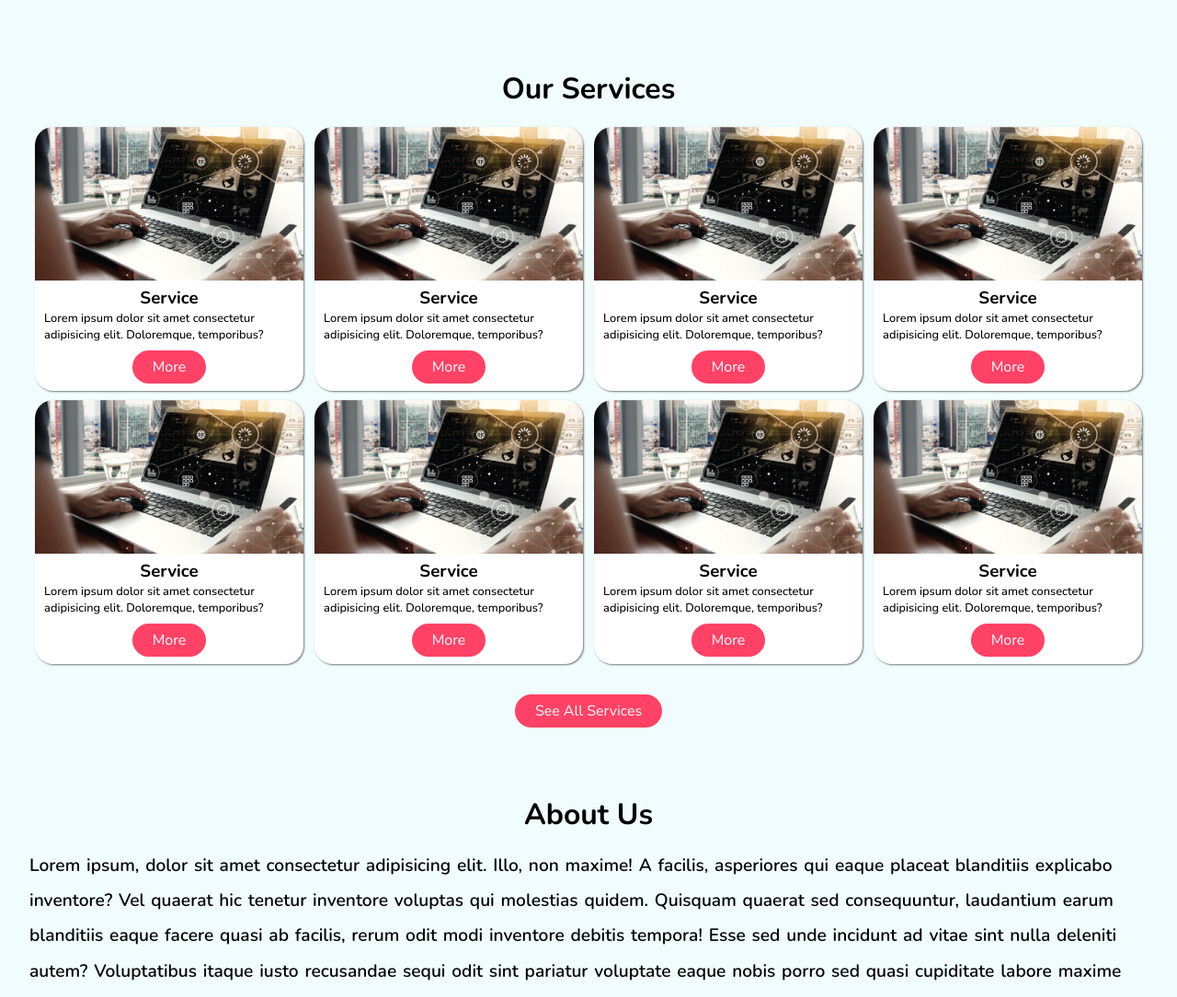
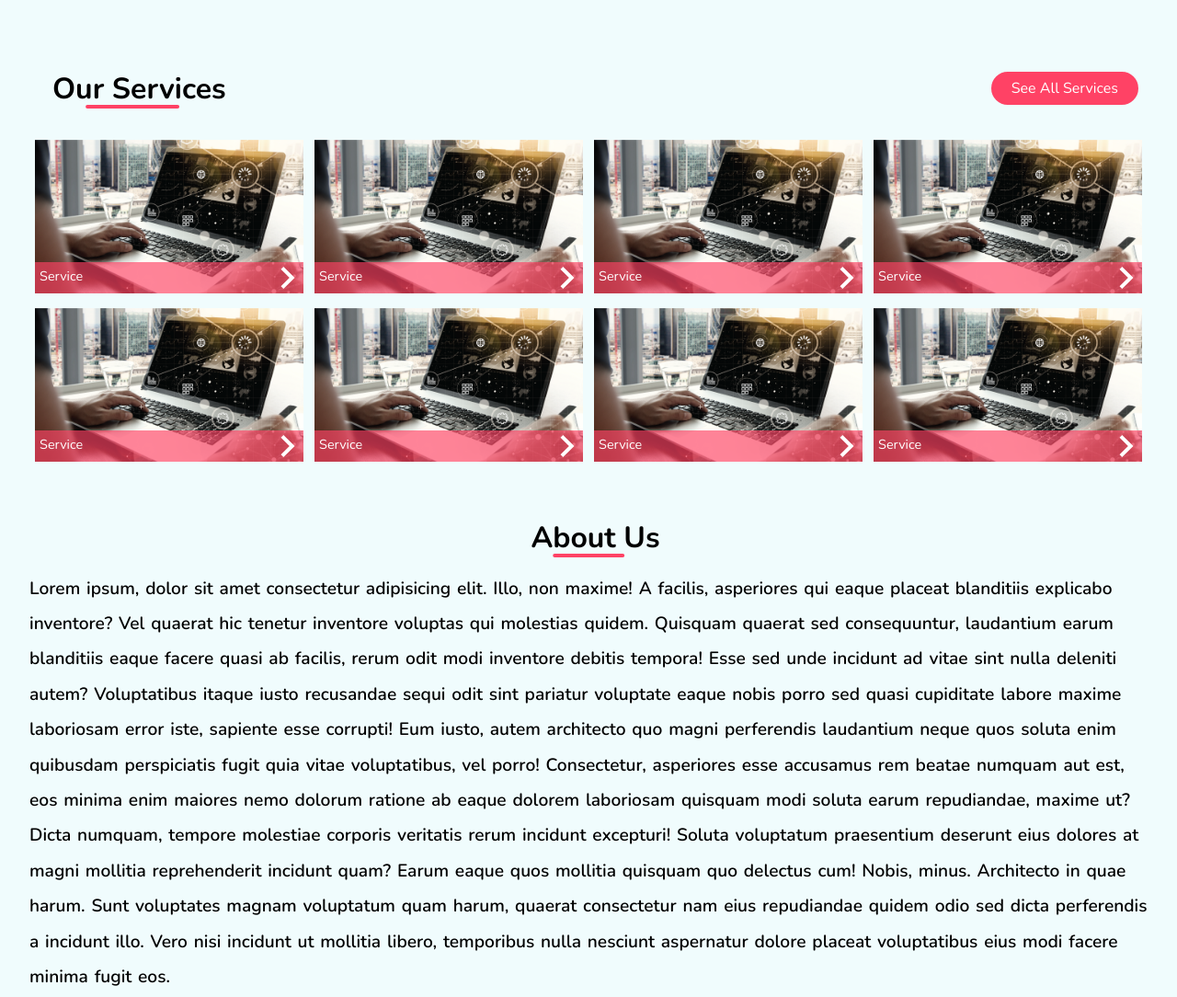
Before and after one commit to devshahed/cairo, a plain HTML site: page index.html in a window 1280 px wide. Shown: the part 740-1824 px from the top of the page at 92% size. Drawn offline with nearby package versions, Linux system fonts and the light colour scheme; files whose address does not match are found by name.

Commit message:
Add files via upload

```diff
--- a/css/global.css
+++ b/css/global.css
@@ -28,8 +28,21 @@ a {
 
 .heading {
     font-size: 2rem;
-    padding: 15px 0;
-    text-align: center;
+    padding-left: 15px;
+    position: relative;
+    display: inline;
+}
+
+.heading::after {
+    content: '';
+    position: absolute;
+    height: 4px;
+    width: 50%;
+    left: 50%;
+    transform: translateX(-50%);
+    bottom: 0;
+    background: #ff4265;
+    border-radius: 20px;
 }
 
 .btn-box {
--- a/css/home.css
+++ b/css/home.css
@@ -39,6 +39,12 @@ nav ul {
     justify-content: space-around;
     align-items: center;
     padding: 0 30px;
+}
+
+@media only screen and (max-width: 765px) {
+    nav ul {
+        display: none;
+    }
 }
 
 nav ul li a {
@@ -108,6 +114,7 @@ nav ul li a:hover {
     justify-content: space-around;
     align-items: center;
     flex-wrap: wrap;
+    padding-top: 15px;
 }
 
 .service {
@@ -115,36 +122,47 @@ nav ul li a:hover {
     margin-bottom: 10px;
     margin: 5px;
     overflow: hidden;
-    background: #ffff;
-    box-shadow: 1px 1px 2px #00000085;
-    transition: .2s ease-in-out;
-    border-radius: 20px;
+    position: relative;
 }
 
-.service:hover {
-    box-shadow: 2px 2px 12px #00000085;
+.service a {
+    position: absolute;
+    bottom: 6px;
+    width: 100%;
+    min-height: 0px;
+    padding: 5px;
+    background: #ff4265a6;
+    color: white;
+    left: 0;
+    display: flex;
+    justify-content: space-between;
+    transition: .3s;
 }
 
-.service img {
+.service a:hover {
+    min-height: 100%;
+    justify-content: center;
+    align-items: center;
+}
+
+.service a:hover img {
+    display: none;
+}
+
+.service-text {
+    font-size: .9rem;
+    font-weight: 400;
+}
+
+.service>img {
     width: 100%;
 }
 
-.service-text {
-    padding: 0 10px;
+.service-header {
     display: flex;
-    justify-content: center;
+    justify-content: space-between;
     align-items: center;
-    flex-direction: column;
-}
-
-.service-text p {
-    font-size: .8rem;
-    font-weight: 500;
-}
-
-.service-heading {
-    font-size: .9rem;
-    font-weight: 600;
+    padding: 10px;
 }
 
 
@@ -154,12 +172,20 @@ nav ul li a:hover {
     padding: 50px 0;
 }
 
+.about-header,
+.what-we-do-header {
+    display: flex;
+    justify-content: center;
+    align-items: center;
+}
+
 #about p {
     font-size: 1.2rem;
     font-weight: 600;
     line-height: 2;
     word-spacing: 1.7px;
     word-wrap: break-word;
+    padding-top: 15px;
 }
 
 
@@ -167,6 +193,10 @@ nav ul li a:hover {
 
 #what-we-do {
     padding: 50px 0;
+}
+
+#what-we-do .container p {
+    padding-top: 15px;
 }
 
 .what-we-do-content {
--- a/index.html
+++ b/index.html
@@ -48,81 +48,75 @@
         </section>
         <section id="our-services">
             <div class="container">
-                <h2 class="heading">Our Services</h2>
+                <div class="service-header">
+                    <h2 class="heading">Our Services</h2>
+                    <a class="btn" href="/services.html">See All Services</a>
+                </div>
                 <div class="services">
                     <div class="service">
                         <img src="./assets//images/service.png" alt="service">
-                        <div class="service-text">
-                            <h3 class="service-title">Service</h3>
-                            <p>Lorem ipsum dolor sit amet consectetur adipisicing elit. Doloremque, temporibus?</p>
-                            <a class="btn" href="#">More</a>
-                        </div>
+                        <a href="#">
+                            <h3 class="service-text">Service</h3>
+                            <img src="./assets/arrow.svg" alt="">
+                        </a>
                     </div>
                     <div class="service">
                         <img src="./assets//images/service.png" alt="service">
-                        <div class="service-text">
-                            <h3 class="service-title">Service</h3>
-                            <p>Lorem ipsum dolor sit amet consectetur adipisicing elit. Doloremque, temporibus?</p>
-                            <a class="btn" href="#">More</a>
-                        </div>
+                        <a href="#">
+                            <h3 class="service-text">Service</h3>
+                            <img src="./assets/arrow.svg" alt="">
+                        </a>
                     </div>
                     <div class="service">
                         <img src="./assets//images/service.png" alt="service">
-                        <div class="service-text">
-                            <h3 class="service-title">Service</h3>
-                            <p>Lorem ipsum dolor sit amet consectetur adipisicing elit. Doloremque, temporibus?</p>
-                            <a class="btn" href="#">More</a>
-                        </div>
+                        <a href="#">
+                            <h3 class="service-text">Service</h3>
+                            <img src="./assets/arrow.svg" alt="">
+                        </a>
                     </div>
                     <div class="service">
                         <img src="./assets//images/service.png" alt="service">
-                        <div class="service-text">
-                            <h3 class="service-title">Service</h3>
-                            <p>Lorem ipsum dolor sit amet consectetur adipisicing elit. Doloremque, temporibus?</p>
-                            <a class="btn" href="#">More</a>
-                        </div>
+                        <a href="#">
+                            <h3 class="service-text">Service</h3>
+                            <img src="./assets/arrow.svg" alt="">
+                        </a>
                     </div>
                     <div class="service">
                         <img src="./assets//images/service.png" alt="service">
-                        <div class="service-text">
-                            <h3 class="service-title">Service</h3>
-                            <p>Lorem ipsum dolor sit amet consectetur adipisicing elit. Doloremque, temporibus?</p>
-                            <a class="btn" href="#">More</a>
-                        </div>
+                        <a href="#">
+                            <h3 class="service-text">Service</h3>
+                            <img src="./assets/arrow.svg" alt="">
+                        </a>
                     </div>
                     <div class="service">
                         <img src="./assets//images/service.png" alt="service">
-                        <div class="service-text">
-                            <h3 class="service-title">Service</h3>
-                            <p>Lorem ipsum dolor sit amet consectetur adipisicing elit. Doloremque, temporibus?</p>
-                            <a class="btn" href="#">More</a>
-                        </div>
+                        <a href="#">
+                            <h3 class="service-text">Service</h3>
+                            <img src="./assets/arrow.svg" alt="">
+                        </a>
                     </div>
                     <div class="service">
                         <img src="./assets//images/service.png" alt="service">
-                        <div class="service-text">
-                            <h3 class="service-title">Service</h3>
-                            <p>Lorem ipsum dolor sit amet consectetur adipisicing elit. Doloremque, temporibus?</p>
-                            <a class="btn" href="#">More</a>
-                        </div>
+                        <a href="#">
+                            <h3 class="service-text">Service</h3>
+                            <img src="./assets/arrow.svg" alt="">
+                        </a>
                     </div>
                     <div class="service">
                         <img src="./assets//images/service.png" alt="service">
-                        <div class="service-text">
-                            <h3 class="service-title">Service</h3>
-                            <p>Lorem ipsum dolor sit amet consectetur adipisicing elit. Doloremque, temporibus?</p>
-                            <a class="btn" href="#">More</a>
-                        </div>
+                        <a href="#">
+                            <h3 class="service-text">Service</h3>
+                            <img src="./assets/arrow.svg" alt="">
+                        </a>
                     </div>
-                </div>
-                <div class="btn-box">
-                    <a class="btn" href="/services.html">See All Services</a>
                 </div>
             </div>
         </section>
         <section id="about">
             <div class="container">
-                <h2 class="heading">About Us</h2>
+                <div class="about-header">
+                    <h2 class="heading">About Us</h2>
+                </div>
                 <p>Lorem ipsum, dolor sit amet consectetur adipisicing elit. Illo, non maxime! A facilis, asperiores qui eaque placeat blanditiis explicabo inventore? Vel quaerat hic tenetur inventore voluptas qui molestias quidem. Quisquam quaerat sed consequuntur,
                     laudantium earum blanditiis eaque facere quasi ab facilis, rerum odit modi inventore debitis tempora! Esse sed unde incidunt ad vitae sint nulla deleniti autem? Voluptatibus itaque iusto recusandae sequi odit sint pariatur voluptate
                     eaque nobis porro sed quasi cupiditate labore maxime laboriosam error iste, sapiente esse corrupti! Eum iusto, autem architecto quo magni perferendis laudantium neque quos soluta enim quibusdam perspiciatis fugit quia vitae voluptatibus,
@@ -134,7 +128,9 @@
         </section>
         <section id="what-we-do">
             <div class="container">
-                <h2 class="heading">What We Do</h2>
+                <div class="what-we-do-header">
+                    <h2 class="heading">What We Do</h2>
+                </div>
                 <p>Lorem ipsum dolor sit amet consectetur adipisicing elit. Ratione expedita aliquid saepe, quidem quibusdam laudantium repellendus quas dolor natus ducimus?</p>
                 <div class="btn-box">
                     <a href="#" class="btn">Learn More</a>
```
Also changed, not shown: assets/arrow.svg (added).
